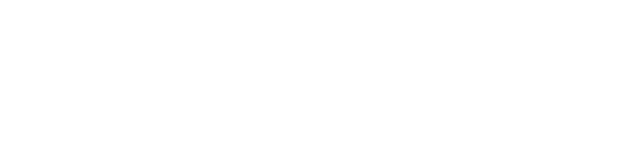
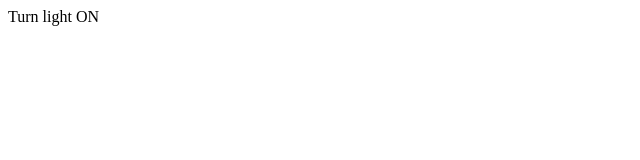
Before and after one commit to FaFa987/javascript-lexicon, a plain HTML site: page index.html in a window 1280 px wide. Shown: the whole page, without its empty margins (0-640 px from the left). Drawn offline with Linux system fonts and the light colour scheme.

Commit message:
document.getElementById("main").innerHTML="light"

```diff
--- a/index.html
+++ b/index.html
@@ -6,8 +6,11 @@
     <title>Document</title>
 </head>
 <body>
+    <div id="main">This is JS party</div>
     <script>
         console.log("Hello JS");
+        document.getElementById("main").innerHTML="Turn light ON"
+
     </script>
 </body>
 </html>
```
